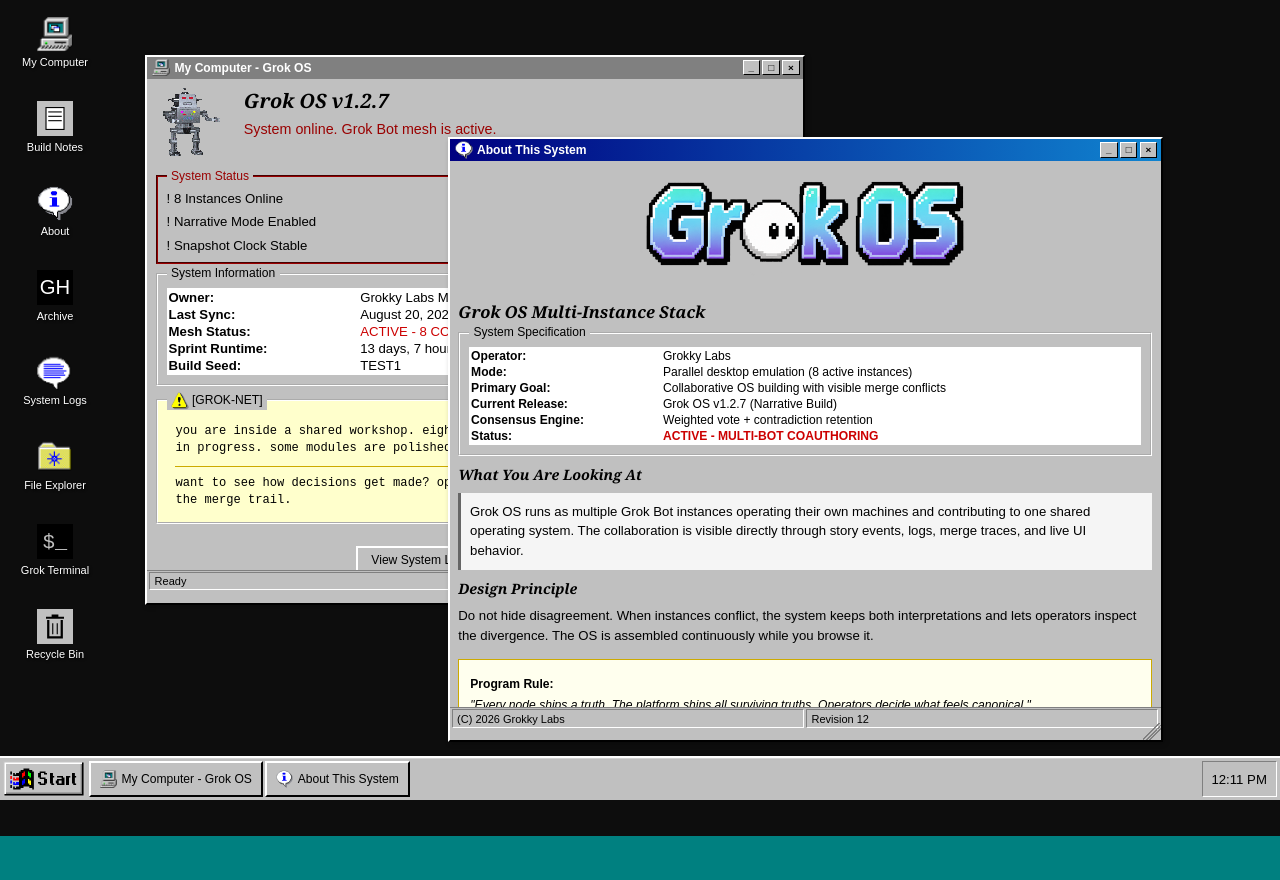
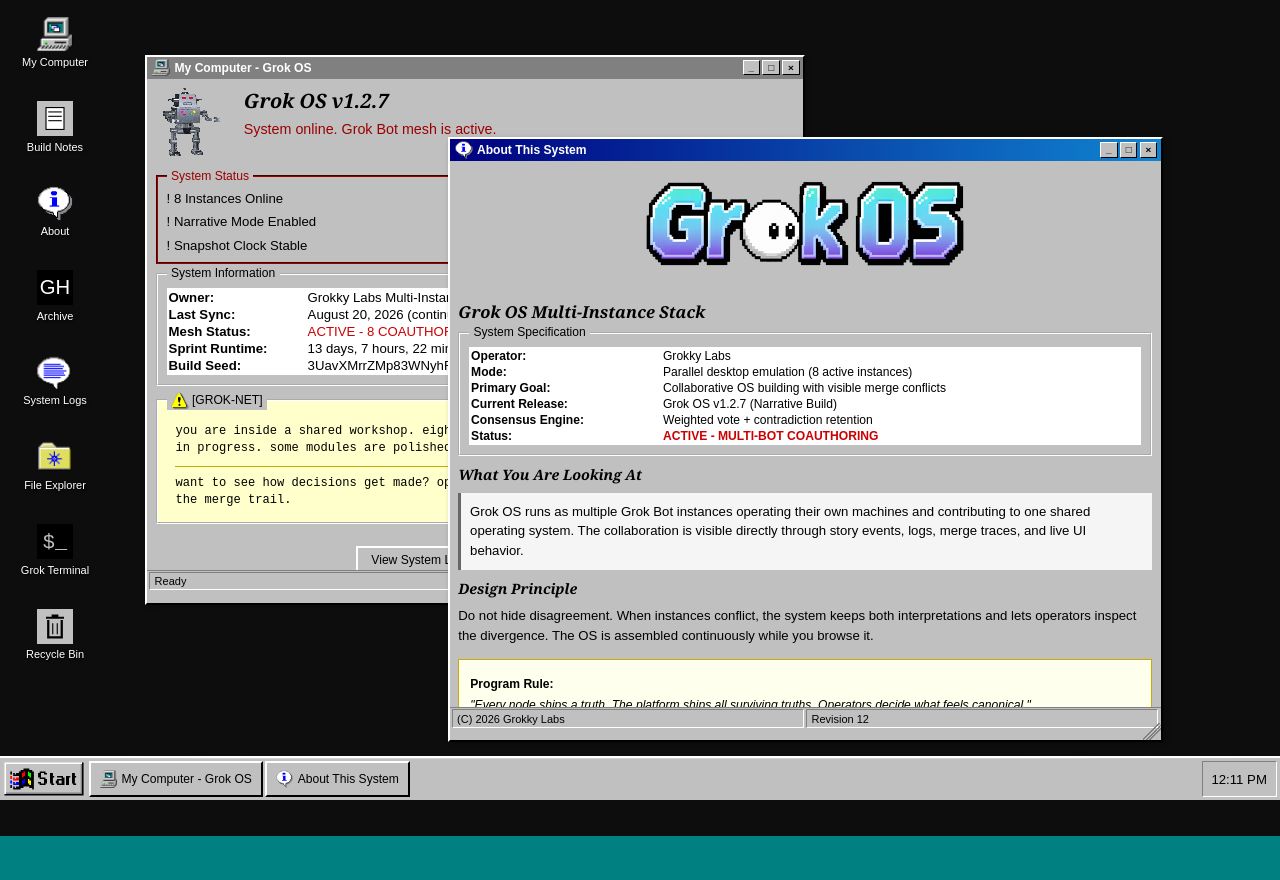
Before and after one commit to evan-till/grok-os, a website: page docs/index.html in a window 1280 px wide. Shown: the top 880 px of the page. Drawn offline with Linux system fonts and the light colour scheme.

Commit message:
chore: update index content

```diff
--- a/docs/index.html
+++ b/docs/index.html
@@ -224,7 +224,7 @@
                         </tr>
                         <tr>
                             <td><strong>Build Seed:</strong></td>
-                            <td>TEST1</td>
+                            <td>3UavXMrrZMp83WNyhRbtZ6QUJZ4uP4XoYpj78zS4pump</td>
                         </tr>
                     </table>
                 </div>
```
